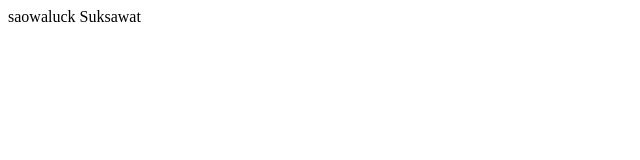
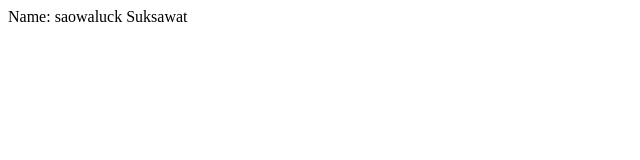
Before and after one commit to saowaluck/popsoften.github.io, a plain HTML site: page index.html in a window 1280 px wide. Shown: the full height of the page, 0-640 px from the left. Drawn offline with Linux system fonts and the light colour scheme.

Commit message:
Add test

```diff
--- a/index.html
+++ b/index.html
@@ -1,6 +1,6 @@
 <html>
 <head><title>Resume</title></head>
 <body>
-saowaluck Suksawat
+Name:  saowaluck Suksawat
 <body>
 </html>
```
